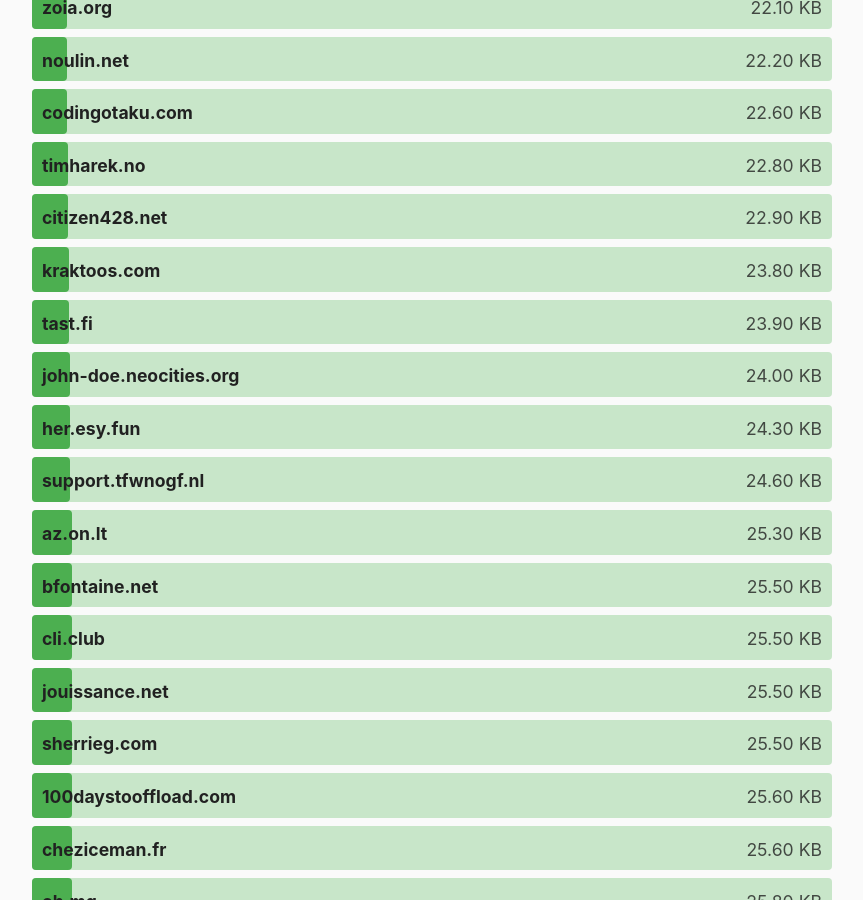
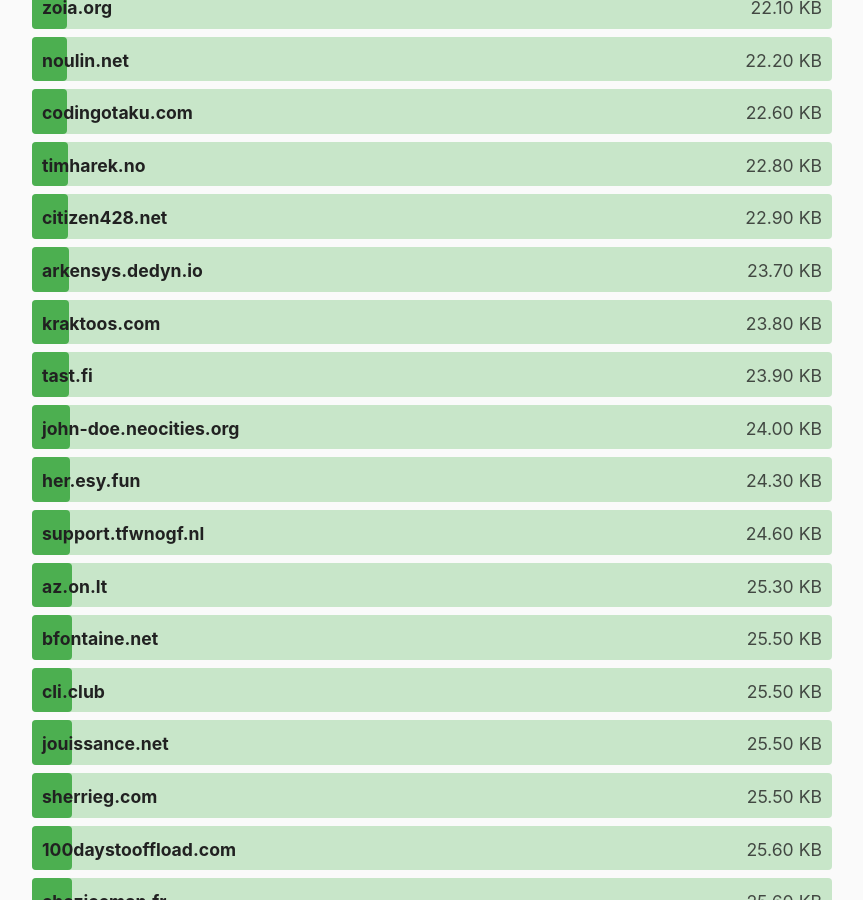
Before and after one commit to kevquirk/512kb.club, a Jekyll site: the page built from index.md, in a window 1280 px wide and 900 px high, scrolled down 9633 px. Shown: the whole window, without its empty margins (208-1071 px from the left). Built offline with Jekyll 4.4.1, drawn with Linux system fonts in a browser that asks for light colours.

Commit message:
Add arkensys.dedyn.io

```diff
--- a/_data/sites.yml
+++ b/_data/sites.yml
@@ -3507,3 +3507,8 @@
   url: https://zwbetz.com/
   size: 67.8
   last_checked: 2022-07-20
+
+- domain: arkensys.dedyn.io
+  url: https://arkensys.dedyn.io
+  size: 23.7
+  last_checked: 2023-12-11
```
